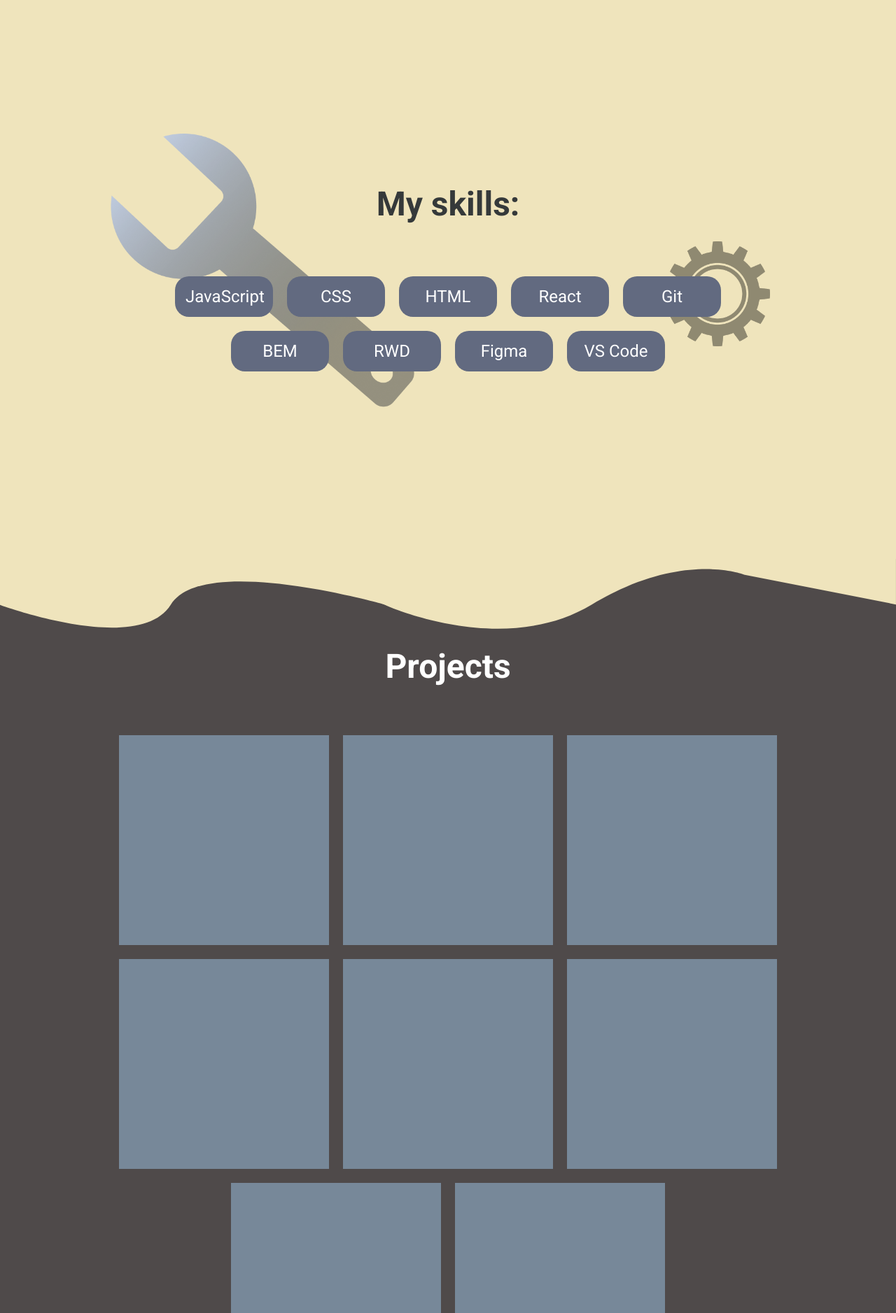
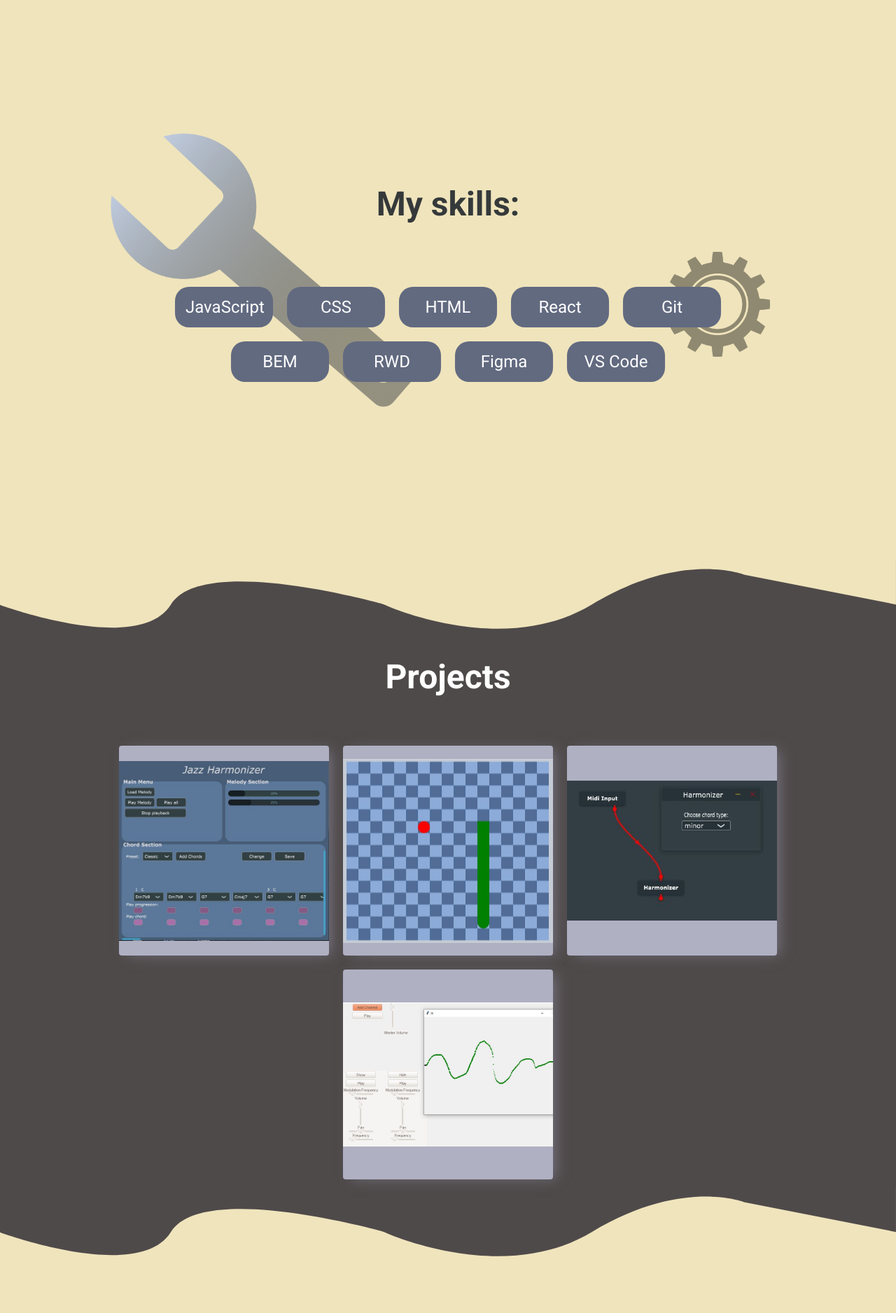
Before and after one commit to gabs505/portfolio_new_template, a PHP site: page / in a window 1280 px wide. Shown: the part 941-2818 px from the top of the page at 70% size. Run offline with PHP 8.4, Linux system fonts and the light colour scheme.

Commit message:
Projects section  improved

```diff
--- a/app.js
+++ b/app.js
@@ -0,0 +1,41 @@
+
+const projectCards=document.getElementsByClassName("project");
+let projectClass;
+let lastMouseOverEvent=false;
+
+
+const animationListener=(event)=>{
+
+    console.log(event.target)
+        if(event.target.tagName.toLowerCase()=="div"){
+            let paragraph=event.target.getElementsByTagName('p')[0]
+            let button=event.target.getElementsByTagName('button')[0];
+            paragraph.classList.replace("hidden", "animated")
+
+            button.classList.replace("hidden", "animated-button")
+
+
+        }
+
+
+
+}
+
+const deleteAnimationListener=(event)=>{
+
+        let paragraph=event.target.getElementsByTagName('p')[0]
+        let button=event.target.getElementsByTagName('button')[0]
+
+        paragraph.classList.replace("animated","hidden" )
+        button.classList.replace("animated-button","hidden" )
+
+
+
+
+ }
+console.log(projectCards.length)
+for(let i=0;i<projectCards.length;i++){
+    projectCards[i].addEventListener("mouseover",(event)=>{animationListener(event);});
+    projectCards[i].addEventListener("mouseleave",(event)=>deleteAnimationListener(event));
+
+}
--- a/index.html
+++ b/index.html
@@ -3,12 +3,19 @@
 <head>
     <meta charset="UTF-8">
     <meta name="viewport" content="width=device-width, initial-scale=1.0">
-    <title>Document</title>
+    <title>Gabriela Wieliczko | Portfolio</title>
     <link rel="stylesheet" href="styles/style.css">
     <link rel="stylesheet" href="styles/form.css">
+    <link rel="stylesheet" href="styles/animation.css">
+    <link rel="stylesheet" href="styles/media.css">
     <link href="https://fonts.googleapis.com/css2?family=Roboto:wght@300;400;700&display=swap" rel="stylesheet">
 </head>
 <body>
+    <!-- <div class="modal-wrap">
+        <div class="mask"></div>
+        <div class="modal"></div>
+
+    </div> -->
     <div class="page-container">
         <!--NAVIGATION-->
         <div class="nav">
@@ -73,14 +80,23 @@
                     <h1>Projects</h1>
                 </div>
                 <div class="projects-container">
-                    <div class="project"></div>
-                    <div class="project"></div>
-                    <div class="project"></div>
-                    <div class="project"></div>
-                    <div class="project"></div>
-                    <div class="project"></div>
-                    <div class="project"></div>
-                    <div class="project"></div>
+                    <div class="project jazz-harmonizer">
+                        <p class="project-title hidden">JazzHarmonizer</p>
+                        <button class="project-button hidden">Learn more</button>
+                    </div>
+                    <div class="project snake">
+                        <p class="project-title hidden">Snake</p>
+                        <button class="project-button hidden">Learn more</button>
+                    </div>
+                    <div class="project harmonizer">
+                        <p class="project-title hidden">Harmonizer</p>
+                        <button class="project-button hidden">Learn more</button>
+                    </div>
+                    <div class="project waveshape">
+                        <p class="project-title hidden">Waveshape Synthesizer</p>
+                        <button class="project-button hidden">Learn more</button>
+                    </div>
+
 
                 </div>
 
@@ -164,5 +180,7 @@
         </div>
 
     </div>
+
+    <script src="app.js"></script>
 </body>
 </html>
--- /dev/null
+++ b/styles/media.css
@@ -0,0 +1,20 @@
+@media only screen and (max-width:1020px){
+    .main-shapes{
+        width:90vw;
+        left:calc(50% - 45vw);
+    }
+}
+
+@media only screen and (max-width:900px){
+    .main-shapes{
+        display:none;
+    }
+
+    .hello-content{
+        color:white;
+    }
+}
+
+@media only screen and (max-width:846px){
+    /* burger menu */
+}
--- a/styles/style.css
+++ b/styles/style.css
@@ -101,11 +135,11 @@ body{
 h1{
     font-size:3rem;
 
-    margin:5px 0;
+    margin:20px 0;
 }
 h2{
     font-size:2.5rem;
-    margin:5px 100px;
+    margin:10px 0;
 
 }
 
@@ -217,7 +254,7 @@ h2{
 }
 
 .skill{
-    z-index:100;
+    z-index:20;
     width:140px;
     padding:15px;
     background-color:#626A80;
@@ -281,8 +318,74 @@ h2{
     flex-basis:300px;
     flex-shrink:0;
     height:300px;
-    background-color:lightslategray;
+    background-color:#AFB0C2;
+
+    box-shadow: 8px 3px 18px -5px rgba(141,138,158,0.64);
+    border-radius:.25rem;
+    position:relative;
 }
+
+.project::before{
+    content:'';
+    width:300px;
+    height:300px;
+    position:absolute;
+    top:0;
+    left:0;
+    background-repeat:no-repeat;
+    background-size:contain;
+    background-position:center;
+    border-radius:.25rem;
+}
+
+.project:hover::before{
+    cursor:pointer;
+    opacity:0.2;
+}
+
+
+.jazz-harmonizer::before{
+
+    background-image: url('../img/jazzharmonizer.JPG');
+}
+
+
+.snake::before{
+    background-image: url('../img/snake.JPG');
+}
+
+.harmonizer::before{
+    background-image: url('../img/harmonizer.JPG');
+}
+
+.waveshape::before{
+    background-image: url('../img/waveshape.JPG');
+}
+
+
+.project-title{
+    color:black;
+    font-weight:bold;
+    margin:20px auto;
+    width:100px;
+    text-align:center;
+}
+
+.project-button{
+    display:block;
+    width:60%;
+    padding:10px;
+    visibility: visible;
+    position:absolute;
+    left:20%;
+    bottom:40px;
+}
+.hidden{
+    visibility:hidden;
+}
+
+
+
 
 
 .about-me-section{
```
Also changed, not shown: other parts of styles/style.css (+44 -7 lines), styles/animation.css (added, +66 -0 lines), img/fm_synth.JPG (added), img/harmonizer.JPG (added), img/jazzharmonizer _faded.png (added), img/jazzharmonizer.JPG (added), img/main-shapes-light.png (added), img/project_faded.png (added), img/snake.JPG (added), img/waveshape.JPG (added).
